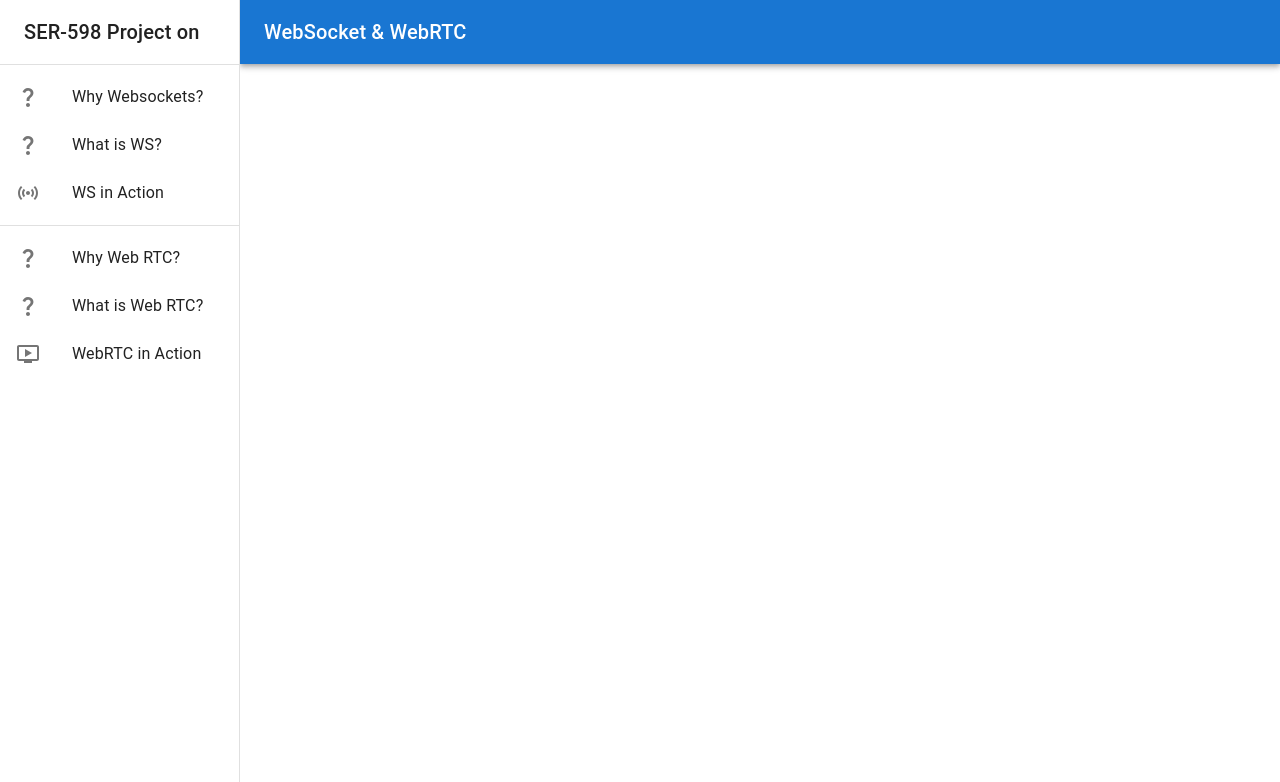
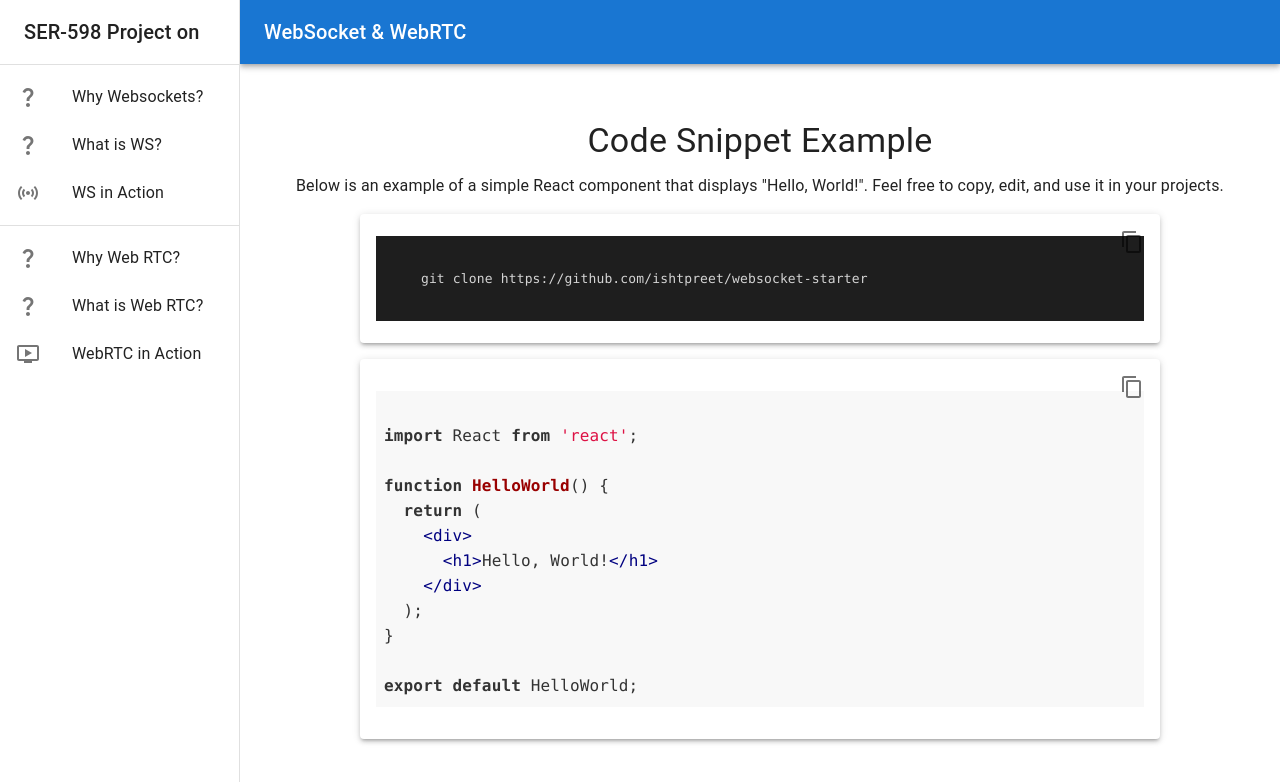
Before and after one commit to ishtpreet/WebSockets-and-WebRTC, a React (Create React App) app in the folder frontend/: page /howws in a window 1280 px wide. Shown: the top 782 px of the page. Built offline with nearby package versions, Linux system fonts and the light colour scheme.

Commit message:
Added HowWS Page

```diff
--- a/frontend/package.json
+++ b/frontend/package.json
@@ -15,6 +15,7 @@
     "react-dom": "^18.3.1",
     "react-router": "^7.0.1",
     "react-scripts": "5.0.1",
+    "react-syntax-highlighter": "^15.6.1",
     "web-vitals": "^2.1.4"
   },
   "scripts": {
--- a/frontend/src/App.js
+++ b/frontend/src/App.js
@@ -12,6 +12,7 @@ import WhatIsWS from './pages/ws/WhatIsWS';
 import WS from './pages/ws/WS';
 import WhatisWebRTC from './pages/webrtc/WhatisWebRTC';
 import WhyWebRTC from './pages/webrtc/WhyWebRTC';
+import HowWS from './pages/ws/HowWS';
 
 function App() {
   const drawerWidth = 240;
@@ -34,6 +35,7 @@ function App() {
         <Route index element={<WhyWS />} />
         <Route path="/what-is-ws" element={<WhatIsWS />} />
         <Route path="/ws" element={<WS />} />
+        <Route path="/howws" element={<HowWS />} />
         {/* WebRTC Path */}
         <Route path="/what-is-webrtc" element={<WhatisWebRTC />} />
         <Route path="/why-webrtc" element={<WhyWebRTC />} />
--- /dev/null
+++ b/frontend/src/pages/ws/HowWS.js
@@ -0,0 +1,138 @@
+import React from "react";
+import { useState } from "react";
+import { Box, Typography, Paper, IconButton, Tooltip } from "@mui/material";
+import ContentCopyIcon from "@mui/icons-material/ContentCopy";
+import { Light as SyntaxHighlighter } from "react-syntax-highlighter";
+import { github } from "react-syntax-highlighter/dist/esm/styles/hljs";
+import { vscDarkPlus } from 'react-syntax-highlighter/dist/esm/styles/prism';
+import Snackbar from "@mui/material/Snackbar";
+import Alert from "@mui/material/Alert";
+
+const HowWS = () => {
+
+    const cloneRepoCode = `
+    git clone https://github.com/ishtpreet/websocket-starter
+    `
+  const cloneRepoCodeTwo = `
+import React from 'react';
+
+function HelloWorld() {
+  return (
+    <div>
+      <h1>Hello, World!</h1>
+    </div>
+  );
+}
+
+export default HelloWorld;
+`;
+
+
+const [snackbarOpen, setSnackbarOpen] = useState(false);
+
+  const copyToClipboard = () => {
+    navigator.clipboard.writeText(cloneRepoCode).then(
+      () => {
+        setSnackbarOpen(true);
+      },
+      (err) => {
+        alert("Failed to copy: ", err);
+      }
+    );
+  };
+
+  const handleSnackbarClose = (event, reason) => {
+    if (reason === "clickaway") {
+      return;
+    }
+    setSnackbarOpen(false);
+  };
+
+  return (
+    <Box
+      sx={{
+        display: "flex",
+        flexDirection: "column",
+        alignItems: "center",
+        p: 4,
+        bgcolor: "background.default",
+        color: "text.primary",
+      }}
+    >
+      <Typography variant="h4" gutterBottom>
+        Code Snippet Example
+      </Typography>
+      <Typography variant="body1" paragraph>
+        Below is an example of a simple React component that displays "Hello,
+        World!". Feel free to copy, edit, and use it in your projects.
+      </Typography>
+      <Paper
+        elevation={3}
+        sx={{
+          position: "relative",
+          width: "100%",
+          maxWidth: "800px",
+          p: 2,
+          mb: 2,
+          bgcolor: "background.paper",
+        }}
+      >
+        <Tooltip title="Copy to Clipboard" arrow>
+          <IconButton
+            onClick={copyToClipboard}
+            sx={{
+              position: "absolute",
+              top: 8,
+              right: 8,
+              zIndex: 2,
+            }}
+          >
+            <ContentCopyIcon />
+          </IconButton>
+        </Tooltip>
+        <SyntaxHighlighter language="bash" style={vscDarkPlus}>
+          {cloneRepoCode}
+        </SyntaxHighlighter>
+      </Paper>
+      <Paper
+        elevation={3}
+        sx={{
+          position: "relative",
+          width: "100%",
+          maxWidth: "800px",
+          p: 2,
+          bgcolor: "background.paper",
+        }}
+      >
+        <Tooltip title="Copy to Clipboard" arrow>
+          <IconButton
+            onClick={copyToClipboard}
+            sx={{
+              position: "absolute",
+              top: 8,
+              right: 8,
+              zIndex: 2,
+            }}
+          >
+            <ContentCopyIcon />
+          </IconButton>
+        </Tooltip>
+        <SyntaxHighlighter language="javascript" style={github}>
+          {cloneRepoCodeTwo}
+        </SyntaxHighlighter>
+      </Paper>
+      <Snackbar
+        open={snackbarOpen}
+        autoHideDuration={3000}
+        onClose={handleSnackbarClose}
+        anchorOrigin={{ vertical: "bottom", horizontal: "center" }}
+      >
+        <Alert onClose={handleSnackbarClose} severity="success" sx={{ width: "100%" }}>
+          Code copied to clipboard!
+        </Alert>
+      </Snackbar>
+    </Box>
+  );
+};
+
+export default HowWS;
--- a/frontend/src/pages/ws/WS.js
+++ b/frontend/src/pages/ws/WS.js
@@ -11,6 +11,10 @@ import Tab from '@mui/material/Tab';
 import TabPanel from '../../components/TabPanel';
 import Typography from '@mui/material/Typography';
 import CurrencyBitcoinIcon from '@mui/icons-material/CurrencyBitcoin';
+import TextField from '@mui/material/TextField';
+import HttpIcon from '@mui/icons-material/Http';
+import InputAdornment from '@mui/material/InputAdornment';
+
 
 export default function WS() {
 
@@ -120,20 +124,24 @@ export default function WS() {
 
 
     return (<>
-        <h1>WebSockets in Action &nbsp; {connected && <ConnectWithoutContactIcon />}</h1>
-        <h4>Step 1. Open Your Browser Dev Tools.</h4>
-        <h4>Step 2. Head over to Network Tab.</h4>
-        <h4>Step 3. (Optional) Clear the network requests.</h4>
+        <Typography variant='h2' gutterBottom>WebSockets in Action &nbsp; {connected && <ConnectWithoutContactIcon />}</Typography>
+        <Typography variant='h6'>Step 1. Open Your Browser Dev Tools.</Typography>
+        <Typography variant='h6'>Step 2. Head over to Network Tab.</Typography>
+        <Typography variant='h6' gutterBottom>Step 3. (Optional) Clear the network requests.</Typography>
         <Divider />
         <br />
         <Tabs value={value} onChange={handleChange} centered>
         <Tab label="Bitcoin Price" />
-        <Tab label="Random Chuck Norris Joke" />
+        <Tab label="Bring Your Own API" />
         </Tabs>
         <TabPanel value={value} index={0}>
         <Stack spacing={1}>
             <Paper>
-            <Typography variant="h6" gutterBottom>Without Using WebSocket, the client would have to poll the server for updates.</Typography>
+            <Typography variant="body1" gutterBottom>
+            </Typography>
+            </Paper>
+            <Paper>
+            <Typography variant="body1" gutterBottom>Without WebSocket functionality, the client would need to poll the server regularly to retrieve updates.</Typography>
             </Paper>
             {showPrice && <Paper sx={{
                 display: 'flex',
@@ -149,11 +157,11 @@ export default function WS() {
                 justifyContent: 'center',
                 }}
             >
-                <Button variant="contained" sx={{backgroundColor: '#FFB20F', color: '#000'}} onClick={getBitcoinPrice}><CurrencyBitcoinIcon />HTTP API</Button>
+                <Button variant="contained" sx={{backgroundColor: '#FFB20F', color: '#000'}} onClick={getBitcoinPrice}>Get <CurrencyBitcoinIcon />Price using HTTP API</Button>
             </Paper>
             <Divider />
             <Paper>
-            <Typography variant="h6" gutterBottom>Using WebSockets to communicate between the client and the server.</Typography>
+            <Typography variant="body1" gutterBottom>Using WebSockets enables seamless communication between the client and the server. This protocol establishes a persistent, full-duplex connection, allowing real-time data exchange without the overhead of repeated HTTP requests. This makes WebSockets particularly suitable for applications requiring live updates or continuous data streams, such as live price tracking or collaborative tools.</Typography>
             </Paper>
             {showPriceWS && <Paper sx={{
                 display: 'flex',
@@ -170,7 +178,7 @@ export default function WS() {
                 }}
             >
                 {/* FFEC51, F7931A */}
-               {!binanceConnected ? <Button variant="contained" sx={{backgroundColor: '#FFB20F', color: '#000'}} onClick={getBitcoinPriceWS}><CurrencyBitcoinIcon />WS</Button>
+               {!binanceConnected ? <Button variant="contained" sx={{backgroundColor: '#FFB20F', color: '#000'}} onClick={getBitcoinPriceWS}>Get <CurrencyBitcoinIcon /> Price Using WS</Button>
                : <Button variant="contained" color="warning" onClick={handleBinanceDisconnect}>Disconnect</Button>
                }
             </Paper>
@@ -178,22 +186,49 @@ export default function WS() {
         </Stack>
         </TabPanel>
         <TabPanel value={value} index={1}>
-        <Stack spacing={2} divider={<Divider orientation="horizontal" flexItem />}>
+        <Stack spacing={2}>
             <Paper>
-                <Typography variant="h6" gutterBottom>Using WebSockets to communicate between the client and the server.</Typography>
+                <Typography variant="body1" gutterBottom>This example highlights the difference between HTTP API and WebSocket when fetching data, such as a random Chuck Norris joke or using your own API.
+                    </Typography>
+            </Paper>
+                    <Paper>
+                    Try Your API: Test both methods with your own API:
+                    <TextField fullWidth slotProps={{
+          input: {
+            startAdornment: (
+              <InputAdornment position="start">
+                <HttpIcon />
+              </InputAdornment>
+            ),
+          },
+        }}></TextField>
+                    </Paper>
+<Typography variant='body1' gutterBottom>
+
+HTTP API: The client sends repeated requests to fetch updated data. This increases network overhead and introduces delays.
+
+Use HTTP polling for regular updates.
+Set up WebSocket for real-time updates.
+Compare the two to observe how WebSockets reduce latency and overhead while delivering seamless real-time updates.</Typography>
                 <p>{data}</p>
 
+
+            <Paper
+            sx={{
+                display: 'flex',
+                alignItems: 'center',
+                justifyContent: 'center',
+                }}
+            >
         {!connected ? <Button variant="contained" color="primary" onClick={handleConnect}>Connect to WS</Button> : <Button variant="contained" color="secondary" onClick={handleDisconnect}>Disconnect</Button>}
-            </Paper>
+        </Paper>
             <Paper>
-                <Typography variant="h6" gutterBottom>Without Using WebSocket, the client would have to poll the server for updates.</Typography>
+                <Typography variant="body1" gutterBottom>WebSocket: Establishes a persistent connection, allowing the server to push updates (e.g., a new joke) in real-time without repeated requests.</Typography>
 
             </Paper>
 
         </Stack>
         </TabPanel>
-
-
 
        <Snackbar open={open} autoHideDuration={duration} onClose={handleClose}>
           <Alert
```
Also changed, not shown: 1 other file (tests, documents, lock files or other folders).
